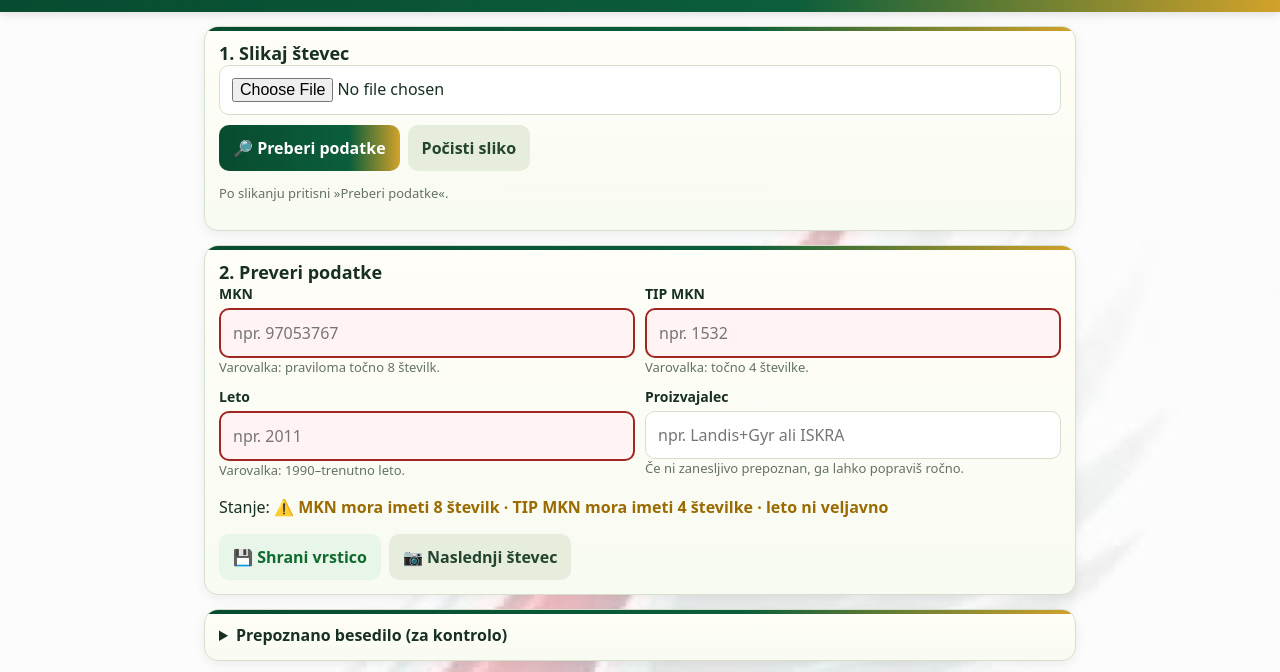
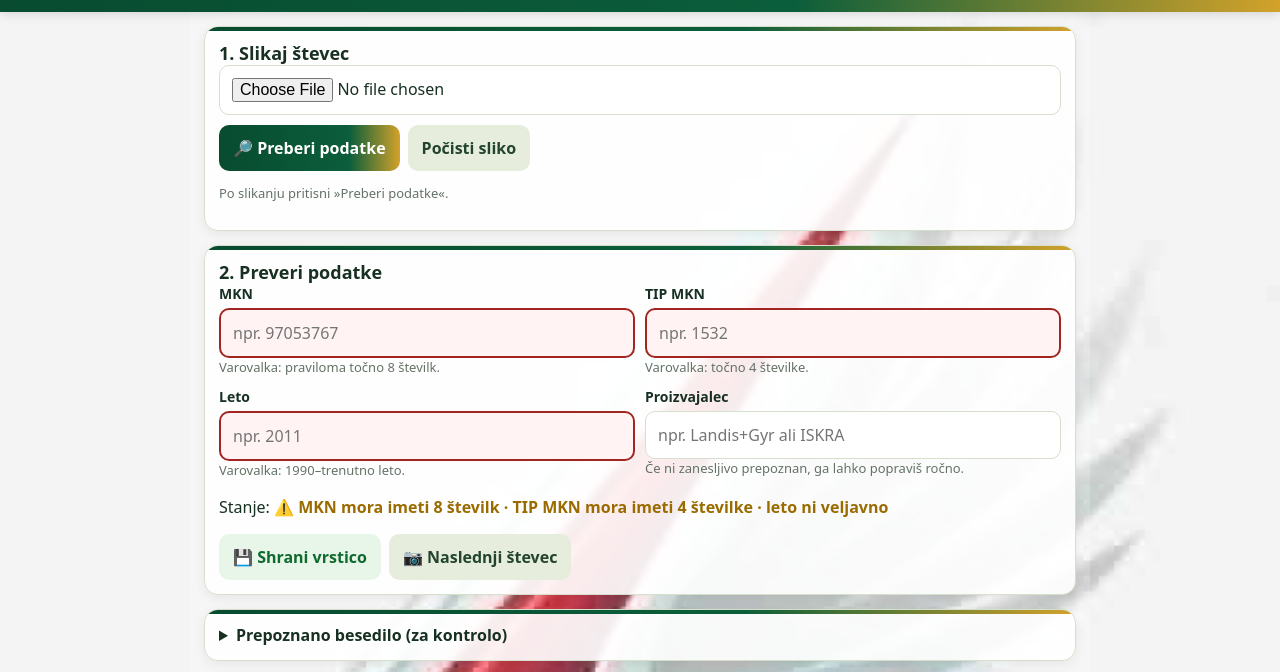
Before and after one commit to Tony-ops1/BRANJE-TEVCEV, a plain HTML site: page index.html in a window 1280 px wide. Shown: the part 65-737 px from the top of the page. Drawn offline with Linux system fonts and the light colour scheme.

Commit message:
Poudari Elektro Ljubljana ozadje

```diff
--- a/index.html
+++ b/index.html
@@ -54,16 +54,19 @@
 <script src="https://cdn.jsdelivr.net/npm/xlsx@0.18.5/dist/xlsx.full.min.js"></script>
 <style id="elektro-bg-theme">
 body{
-  background-image:linear-gradient(rgba(255,255,255,.72),rgba(255,255,255,.72)),url("./elektro-bg.jpg") !important;
-  background-size:cover !important;
-  background-position:center top !important;
-  background-repeat:no-repeat !important;
-  background-attachment:fixed !important;
+  background:#fff url("./elektro-bg.jpg") center top / cover no-repeat fixed !important;
+}
+main{
+  background:rgba(255,255,255,.18);
+}
+.card{
+  background:rgba(255,255,255,.90) !important;
+  backdrop-filter:blur(2px);
+  -webkit-backdrop-filter:blur(2px);
 }
 @media (max-width:700px){
   body{
-    background-size:auto 100vh !important;
-    background-position:center top !important;
+    background:#fff url("./elektro-bg.jpg") center 90px / 100% auto no-repeat fixed !important;
   }
 }
 </style>
```
